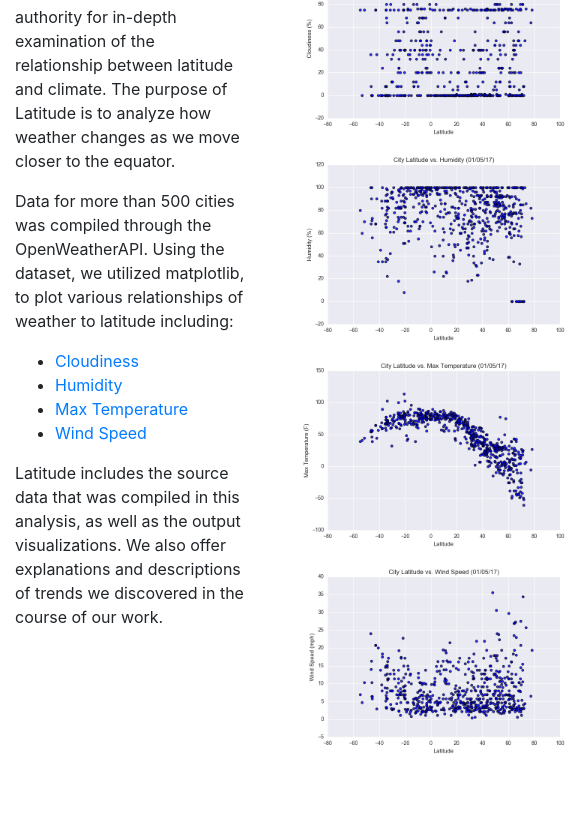
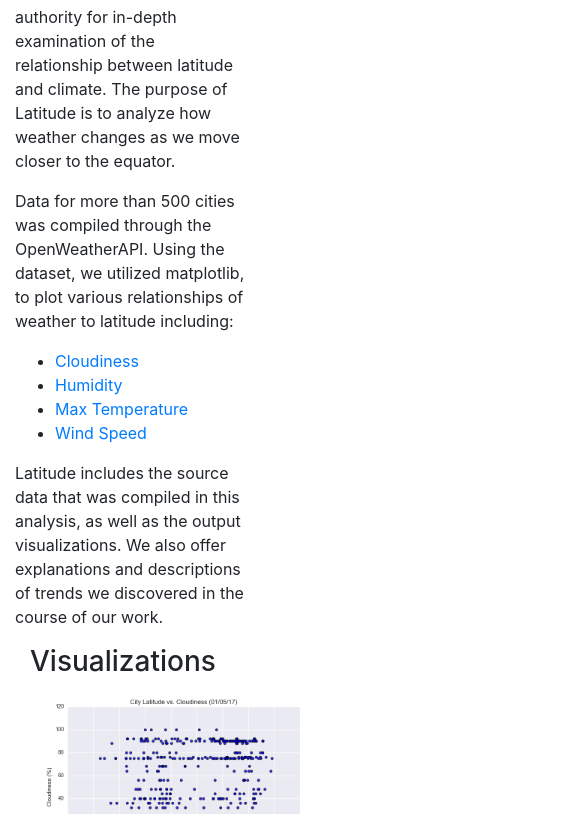
Before and after one commit to kevingray17/web-design-challenge, a website with bundled scripts: page index.html in a window 390 px wide. Shown: the part 254-1068 px from the top of the page, 585 px wide, since content can reach past the window. Built offline with nearby package versions, Linux system fonts and the light colour scheme.

Commit message:
improved index fluidity of visualizations

```diff
--- a/index.html
+++ b/index.html
@@ -98,10 +98,9 @@
               </div> -->
         <!-- </div> -->
         <!-- </div> -->
-        <div class="col-4">
+        <div class="col-lg-4 col-md-2">
           <div class="container">
           <h3>Visualizations</h3>
-         <!-- <div class="col-2"></div> -->
                 <a href="cloudiness.html"><img src="Resources/assets/images/Fig3.png" width="300" alt="City Latitude vs. Cloudiness scatterplot"></a>
                 <a href="humidity.html"><img src="Resources/assets/images/Fig2.png" width="300" alt="City Latitude vs. Humidity scatterplot"></a>
         <!-- </div> -->
```
Also changed, not shown: cloudiness.html (+1 -1 lines).
